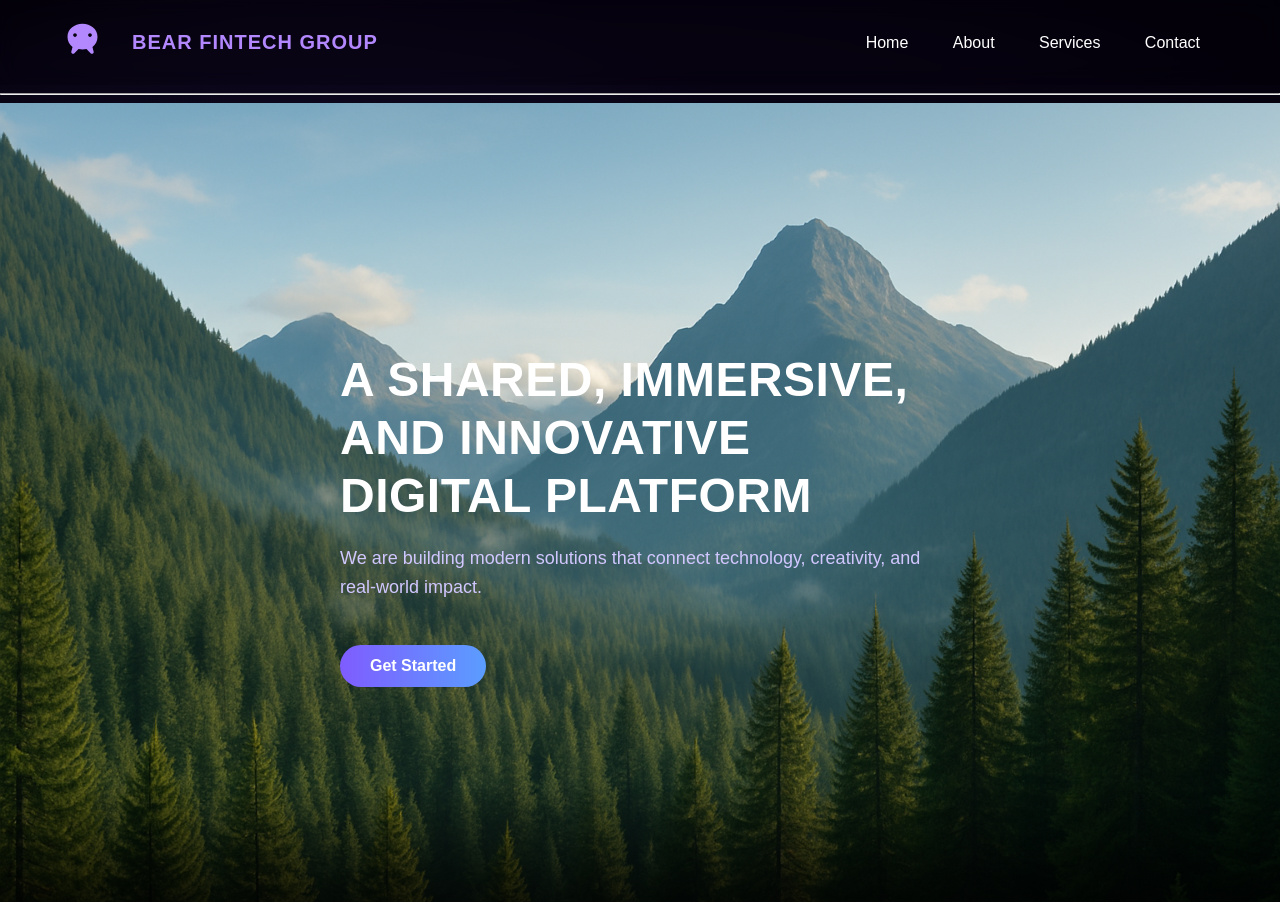
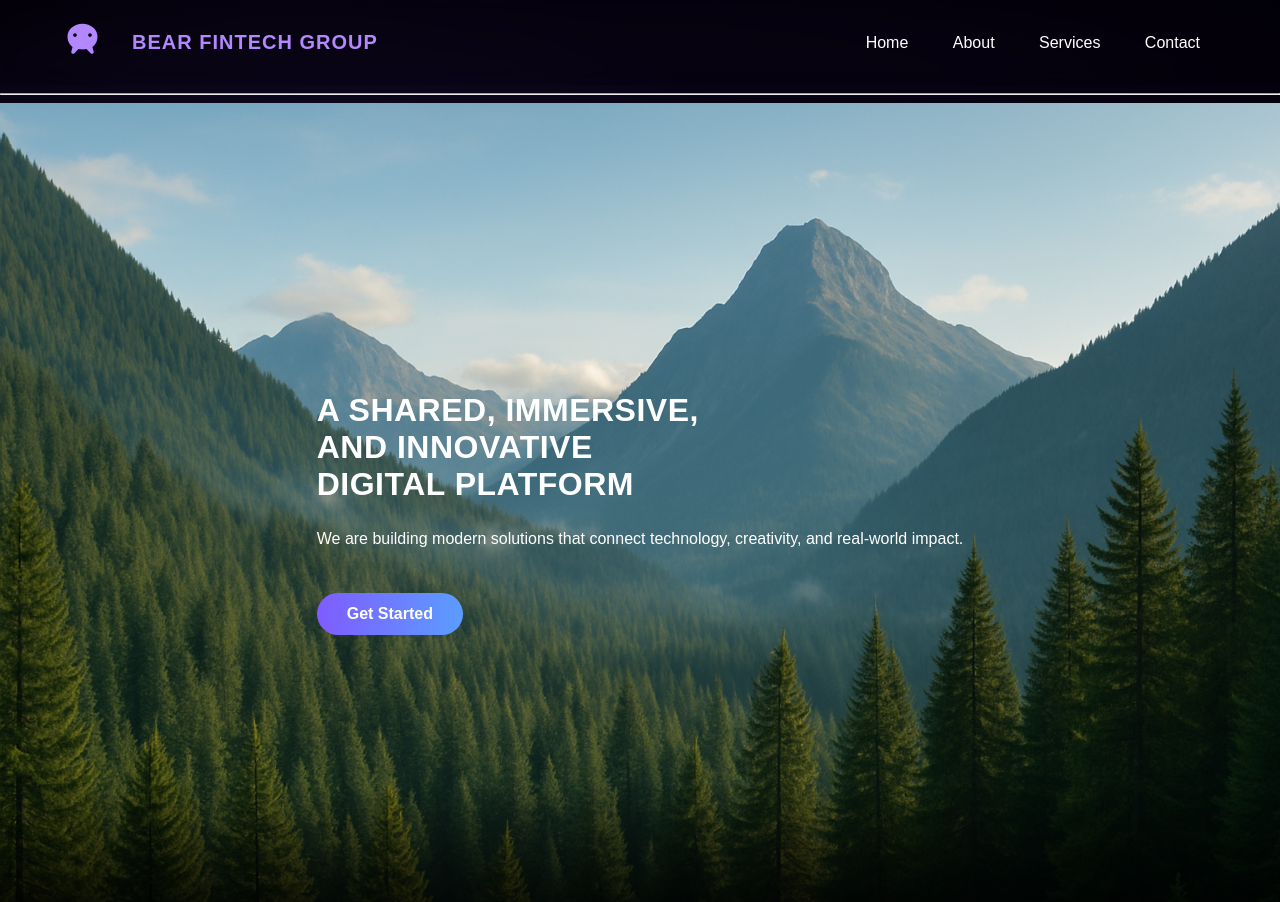
Before and after one commit to bearfintechgroup-dot/startup_website, a Flask app: page / in a window 1280 px wide. Shown: the top 902 px of the page. Run offline with Flask 3, Linux system fonts and the light colour scheme.

Commit message:
Update layout

```diff
--- a/templates/index.html
+++ b/templates/index.html
@@ -3,8 +3,8 @@
 {% block content %}
 
 <!-- HERO SECTION -->
-<div class="hero hero-image fade-in">
-    <div class="hero-content">
+<div class="hero-image">
+    <div class="hero-content fade-in">
         <h1>
             A SHARED, IMMERSIVE,<br>
             AND INNOVATIVE<br>
@@ -19,6 +19,7 @@
         <a href="/contact" class="hero-button">Get Started</a>
     </div>
 </div>
+
 
 
 
```
